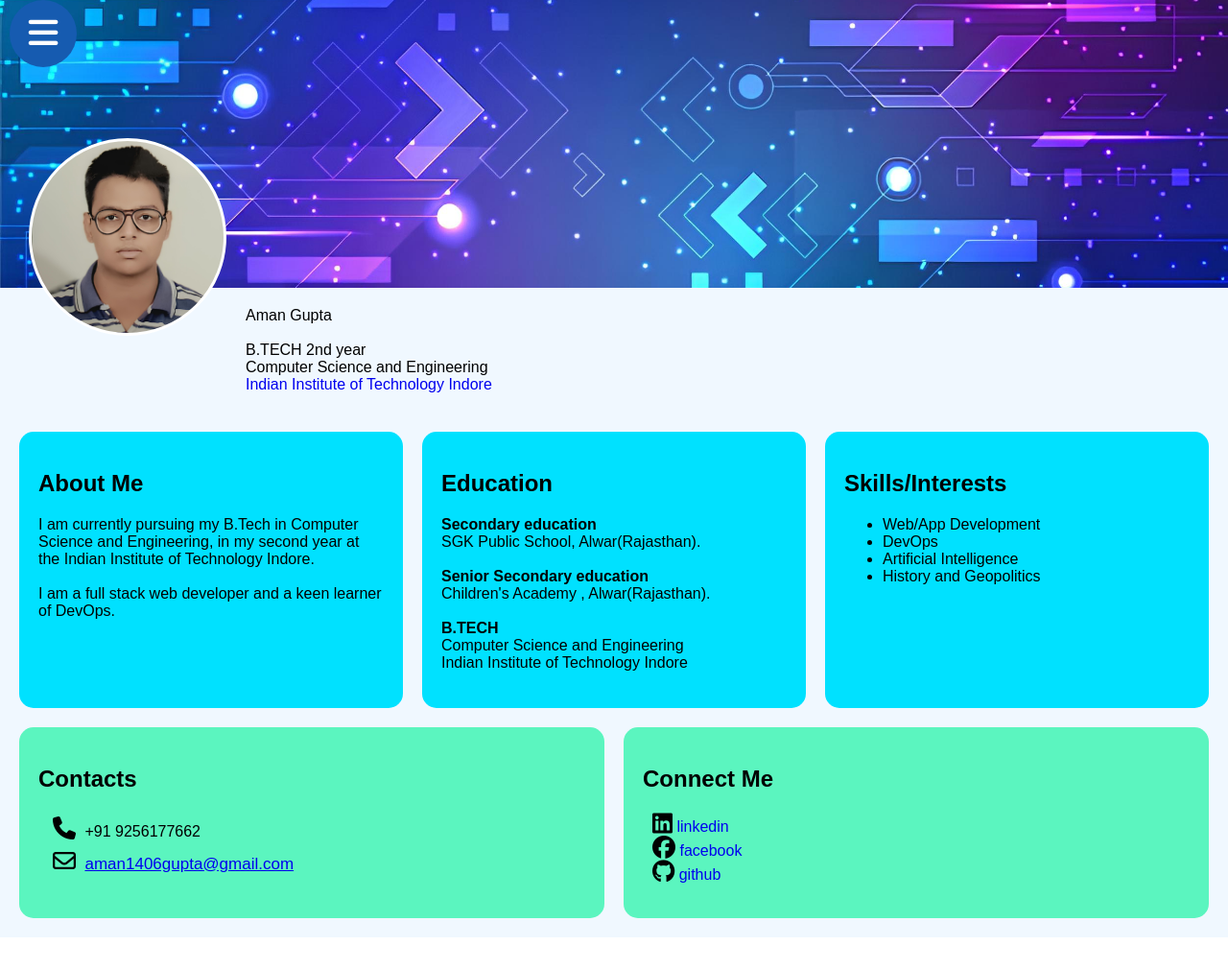
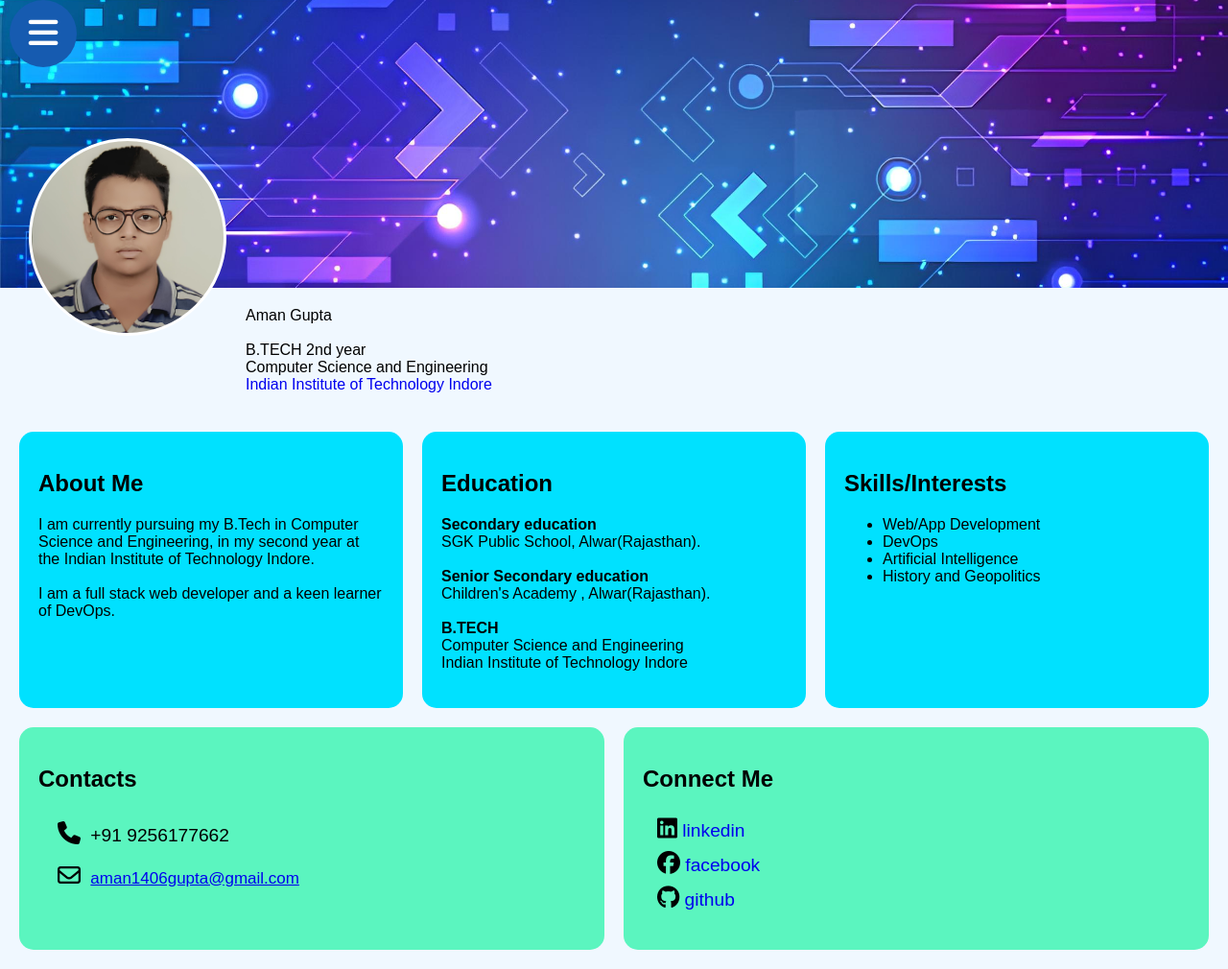
Before and after one commit to Aman1406-gupta/profile-page, a plain HTML site: page index.html in a window 1280 px wide. Shown: the whole page at 96% size. Before the commit the page ends 977 px from the top, so only its background shows below. Drawn offline with Linux system fonts and the light colour scheme; a script that the page names is missing.

Commit message:
Update profile.css

```diff
--- a/profile.css
+++ b/profile.css
@@ -163,3 +163,8 @@
             padding-left: 60%;
         }
     }
+
+    .connect_div,.cont_div{
+        font-size: larger;
+        padding: 5px;
+    }
```
